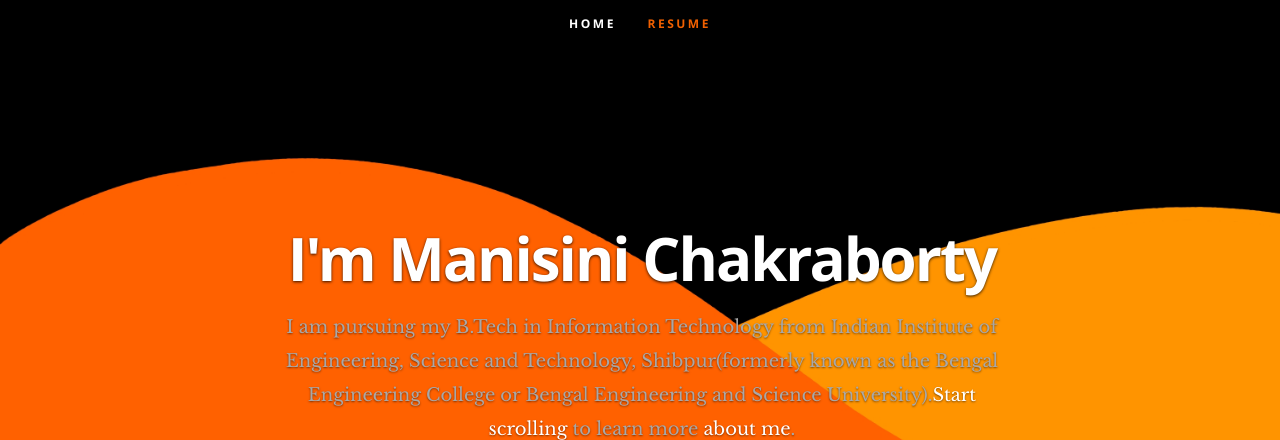
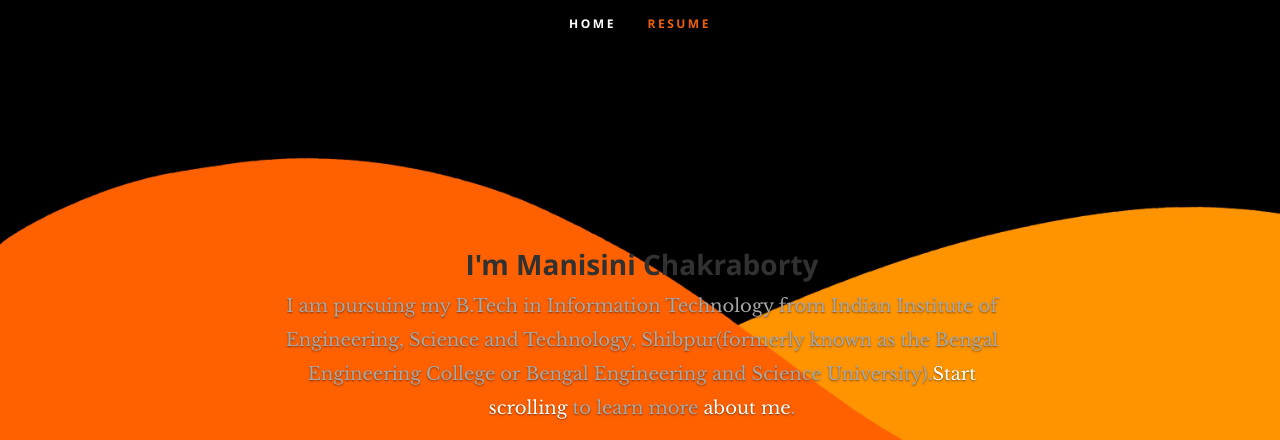
Before and after one commit to mocha4coding/old-portfolio, a plain HTML site: page index.html in a window 1280 px wide. Shown: the top 440 px of the page. Drawn offline with nearby package versions, Linux system fonts and the light colour scheme.

Commit message:
Update layout.css

```diff
--- a/css/layout.css
+++ b/css/layout.css
@@ -57,7 +57,7 @@ header .banner {
 }
 
 header .banner-text { width: 100%; }
-header .banner-text h2 {
+header .banner-text h1 {
    font: 60px/1.1em 'opensans-bold', sans-serif;
    color: #fff;
    letter-spacing: -2px;
```
